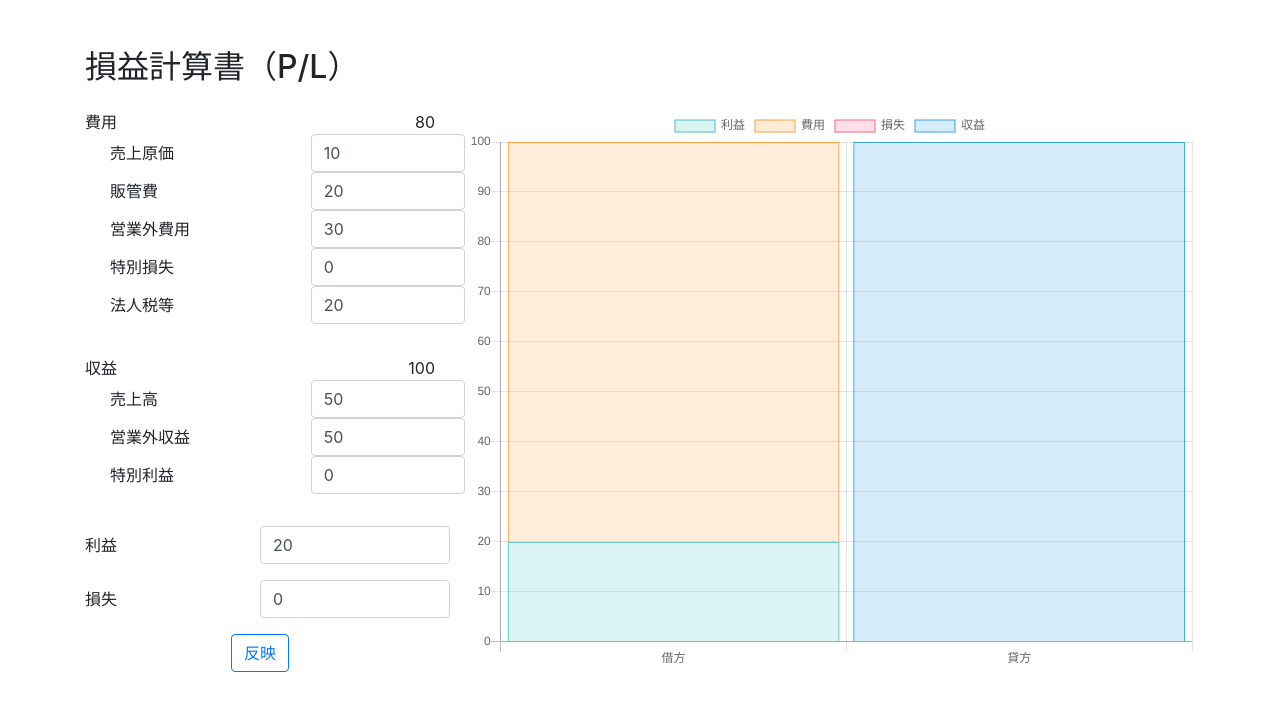
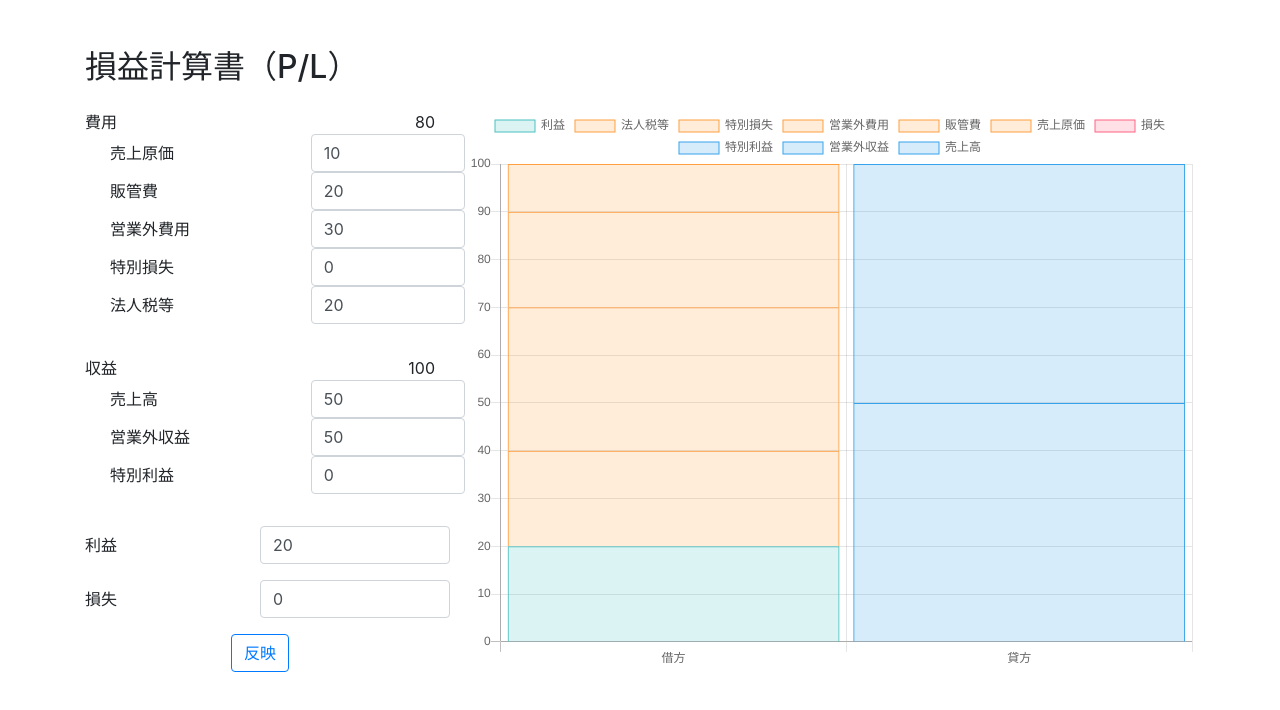
Before and after one commit to negi524/ir_graph, a Nuxt app: page /pl in a window 1280 px wide. Shown: the top 710 px of the page. Built offline with nearby package versions, Linux system fonts and the light colour scheme.

Commit message:
グラフの方に内訳追加

```diff
--- a/pages/pl.vue
+++ b/pages/pl.vue
@@ -133,13 +133,12 @@ export default {
          * 費用の合計値を計算して返却する
          */
         getSum() {
-          return (
-            parseInt(this.cogs) +
-            parseInt(this.sga) +
-            parseInt(this.nonOperatingExpense) +
-            parseInt(this.extraordinaryLoss) +
-            parseInt(this.corporateTax)
-          )
+          let sum = 0
+          // eslint-disable-next-line no-unused-vars
+          for (const [key, value] of Object.entries(this)) {
+            sum += parseInt(value, 10) || 0
+          }
+          return sum
         },
       },
       // 収益
@@ -154,11 +153,12 @@ export default {
          * 収益の合計値を計算して返却する
          */
         getSum() {
-          return (
-            parseInt(this.sales) +
-            parseInt(this.nonOperatingIncome) +
-            parseInt(this.extraordinaryGain)
-          )
+          let sum = 0
+          // eslint-disable-next-line no-unused-vars
+          for (const [key, value] of Object.entries(this)) {
+            sum += parseInt(value, 10) || 0
+          }
+          return sum
         },
       },
       // 利益
@@ -190,8 +190,44 @@ export default {
           {
             type: 'bar',
             barPercentage: 1.2,
-            label: '費用',
-            data: [this.expenses.getSum(), null],
+            label: '法人税等',
+            data: [this.expenses.corporateTax, null],
+            backgroundColor: 'rgba(255, 159, 64, 0.2)',
+            borderColor: 'rgba(255, 159, 64, 1)',
+            borderWidth: 1,
+          },
+          {
+            type: 'bar',
+            barPercentage: 1.2,
+            label: '特別損失',
+            data: [this.expenses.extraordinaryLoss, null],
+            backgroundColor: 'rgba(255, 159, 64, 0.2)',
+            borderColor: 'rgba(255, 159, 64, 1)',
+            borderWidth: 1,
+          },
+          {
+            type: 'bar',
+            barPercentage: 1.2,
+            label: '営業外費用',
+            data: [this.expenses.nonOperatingExpense, null],
+            backgroundColor: 'rgba(255, 159, 64, 0.2)',
+            borderColor: 'rgba(255, 159, 64, 1)',
+            borderWidth: 1,
+          },
+          {
+            type: 'bar',
+            barPercentage: 1.2,
+            label: '販管費',
+            data: [this.expenses.sga, null],
+            backgroundColor: 'rgba(255, 159, 64, 0.2)',
+            borderColor: 'rgba(255, 159, 64, 1)',
+            borderWidth: 1,
+          },
+          {
+            type: 'bar',
+            barPercentage: 1.2,
+            label: '売上原価',
+            data: [this.expenses.cogs, null],
             backgroundColor: 'rgba(255, 159, 64, 0.2)',
             borderColor: 'rgba(255, 159, 64, 1)',
             borderWidth: 1,
@@ -208,8 +244,26 @@ export default {
           {
             type: 'bar',
             barPercentage: 1.2,
-            label: '収益',
-            data: [null, this.revenue.getSum()],
+            label: '特別利益',
+            data: [null, this.revenue.extraordinaryGain],
+            backgroundColor: 'rgba(54, 162, 235, 0.2)',
+            borderColor: 'rgba(54, 162, 235, 1)',
+            borderWidth: 1,
+          },
+          {
+            type: 'bar',
+            barPercentage: 1.2,
+            label: '営業外収益',
+            data: [null, this.revenue.nonOperatingIncome],
+            backgroundColor: 'rgba(54, 162, 235, 0.2)',
+            borderColor: 'rgba(54, 162, 235, 1)',
+            borderWidth: 1,
+          },
+          {
+            type: 'bar',
+            barPercentage: 1.2,
+            label: '売上高',
+            data: [null, this.revenue.sales],
             backgroundColor: 'rgba(54, 162, 235, 0.2)',
             borderColor: 'rgba(54, 162, 235, 1)',
             borderWidth: 1,
```
